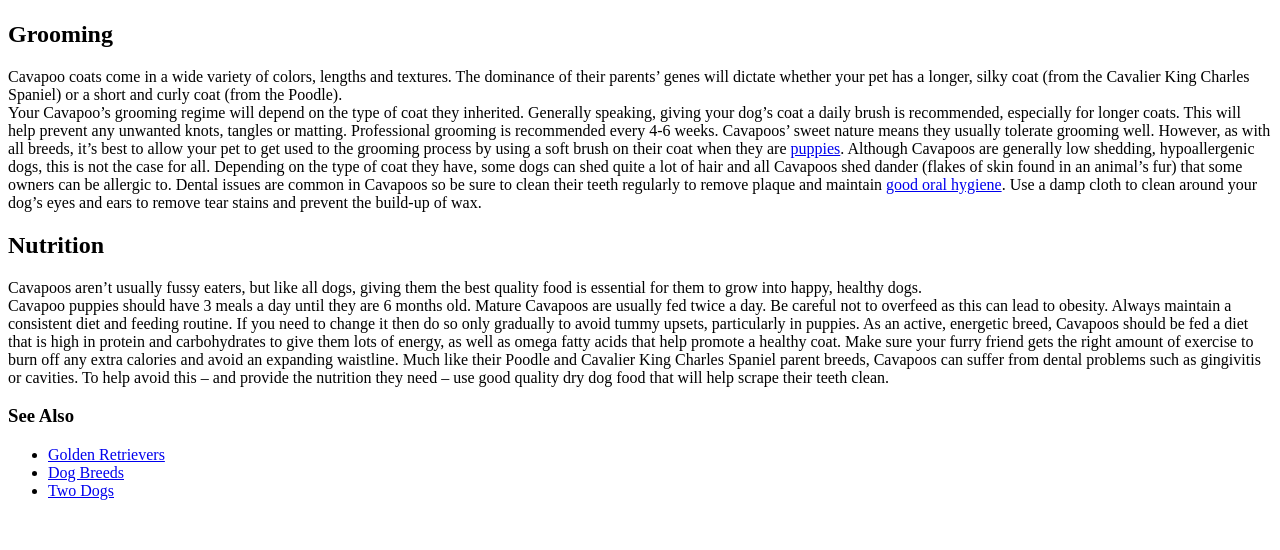
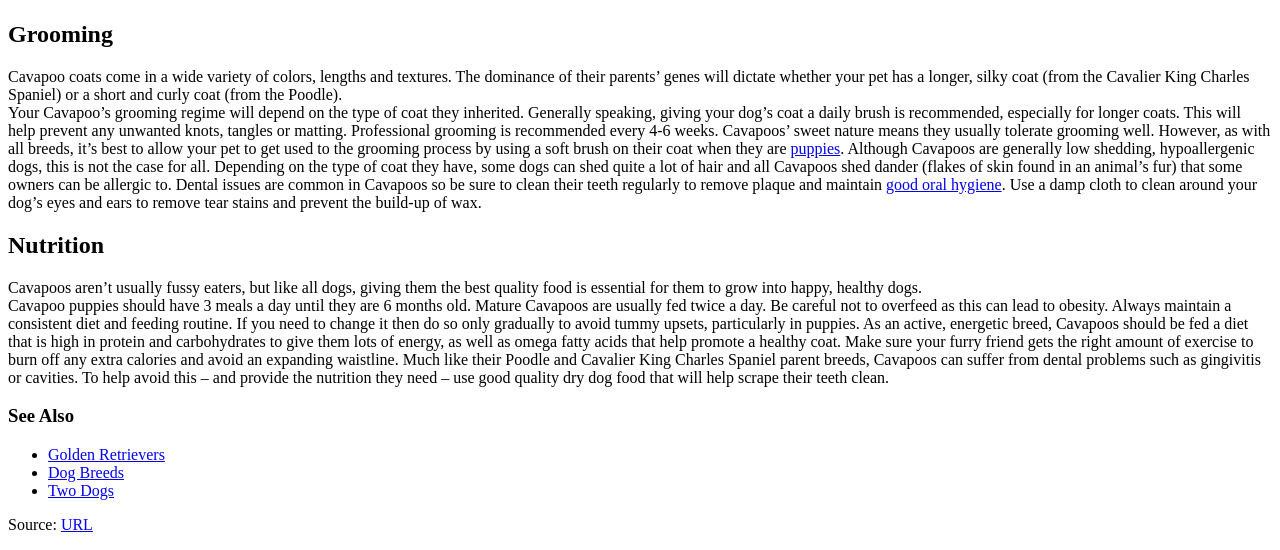
Before and after one commit to keturahgd/keturahgd.github.io, a plain HTML site: page wa/wa3.html in a window 1280 px wide. Shown: the part 2069-2619 px from the top of the page. Before the commit the page ends 2585 px from the top, so only its background shows below. Drawn offline with Linux system fonts and the light colour scheme.

Commit message:
Update wa3
added the link to the source I used for the content

```diff
--- a/wa/wa3.html
+++ b/wa/wa3.html
@@ -98,5 +98,9 @@
             <li><a href="https://haileyusher.com/wa/wa3">Two Dogs</a></li>
         </ul>
     </section>
+
+    <p>
+        Source: <a href="https://www.petplan.co.uk/pet-information/dog/breed/cavapoo/#:~:text=As%20a%20very%20sensitive%20breed,for%20long%20periods%20of%20time.">URL</a>
+    </p>
 </body>
 </html>
```
